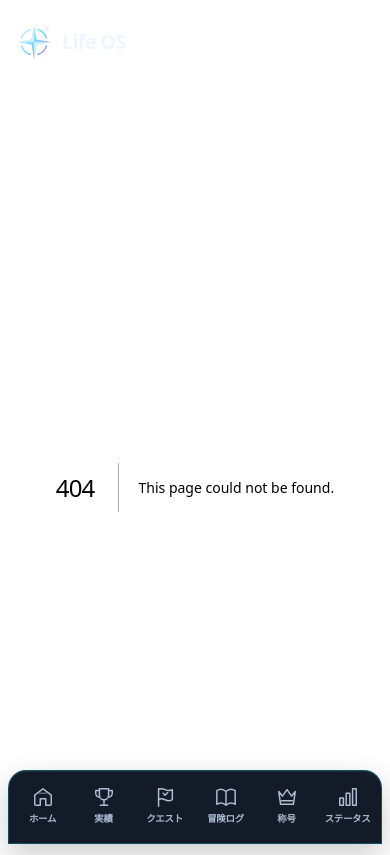
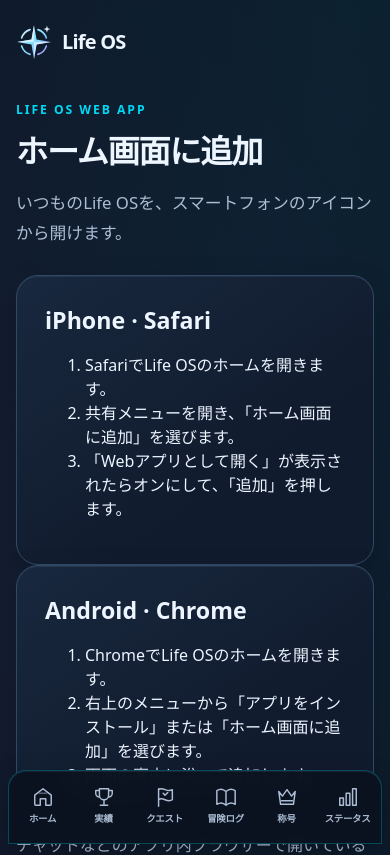
Before and after one commit to takakei510/LIFE-OS, a Next.js app in the folder apps/web/: page /install in a window 390 px wide. Before the commit this address had no page. Shown: the top 855 px of the page. Built offline with nearby package versions, Linux system fonts and the light colour scheme.

Commit message:
feat: guide mobile web app installation (#76)

```diff
--- /dev/null
+++ b/apps/web/app/install/page.tsx
@@ -0,0 +1,40 @@
+import type { Metadata } from "next";
+import { NeoLink } from "@/components/ui/neo-button";
+
+export const metadata: Metadata = {
+  title: "ホーム画面に追加 | Life OS",
+  description: "Life OSをスマートフォンのホーム画面から開く方法。",
+};
+
+export default function InstallPage() {
+  return (
+    <main>
+      <header className="pageHeader compactHero">
+        <p className="eyebrow">LIFE OS WEB APP</p>
+        <h1>ホーム画面に追加</h1>
+        <p className="lead">いつものLife OSを、スマートフォンのアイコンから開けます。</p>
+      </header>
+
+      <section className="panel" aria-labelledby="install-ios">
+        <h2 id="install-ios">iPhone · Safari</h2>
+        <ol>
+          <li>SafariでLife OSのホームを開きます。</li>
+          <li>共有メニューを開き、「ホーム画面に追加」を選びます。</li>
+          <li>「Webアプリとして開く」が表示されたらオンにして、「追加」を押します。</li>
+        </ol>
+      </section>
+
+      <section className="panel" aria-labelledby="install-android">
+        <h2 id="install-android">Android · Chrome</h2>
+        <ol>
+          <li>ChromeでLife OSのホームを開きます。</li>
+          <li>右上のメニューから「アプリをインストール」または「ホーム画面に追加」を選びます。</li>
+          <li>画面の案内に沿って追加します。</li>
+        </ol>
+      </section>
+
+      <p className="muted">チャットなどのアプリ内ブラウザーで開いている場合は、SafariまたはChromeで開き直してください。起動時にログイン画面が出たら、いつものアカウントでログインします。</p>
+      <NeoLink href="/">Life OSのホームへ</NeoLink>
+    </main>
+  );
+}
```
Also changed, not shown: apps/web/app/page.tsx (+7 -1 lines).
